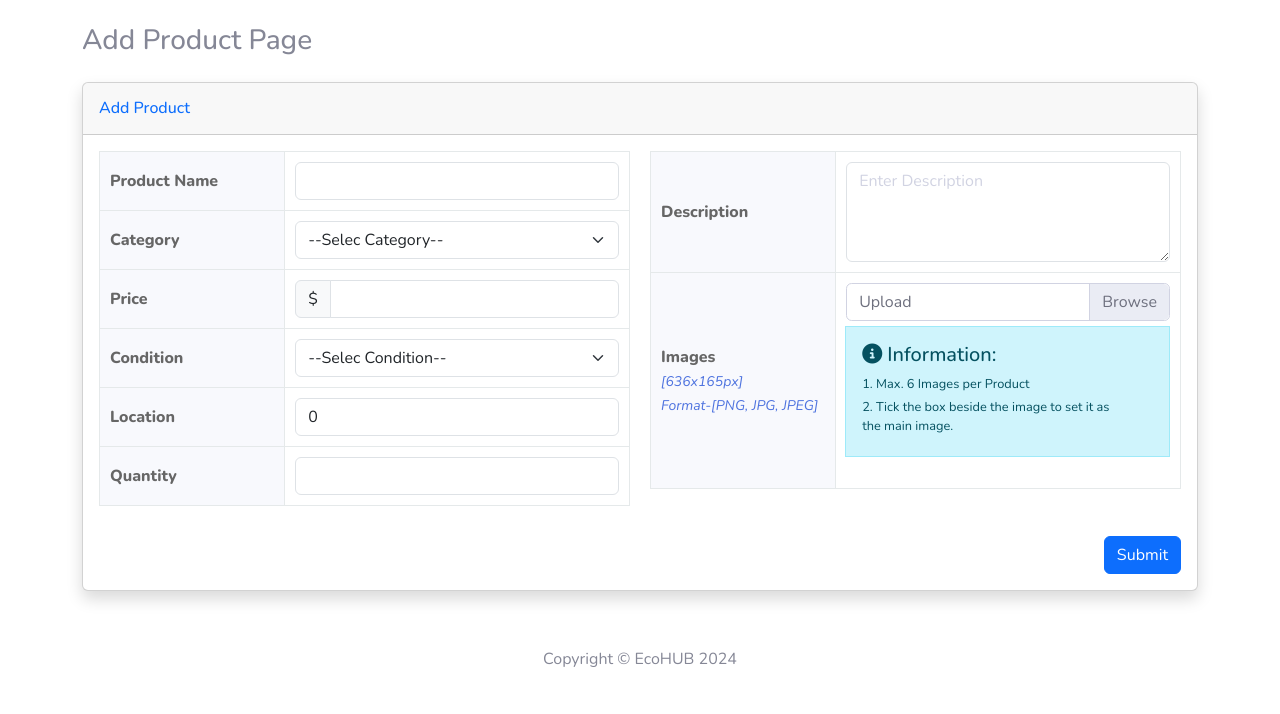
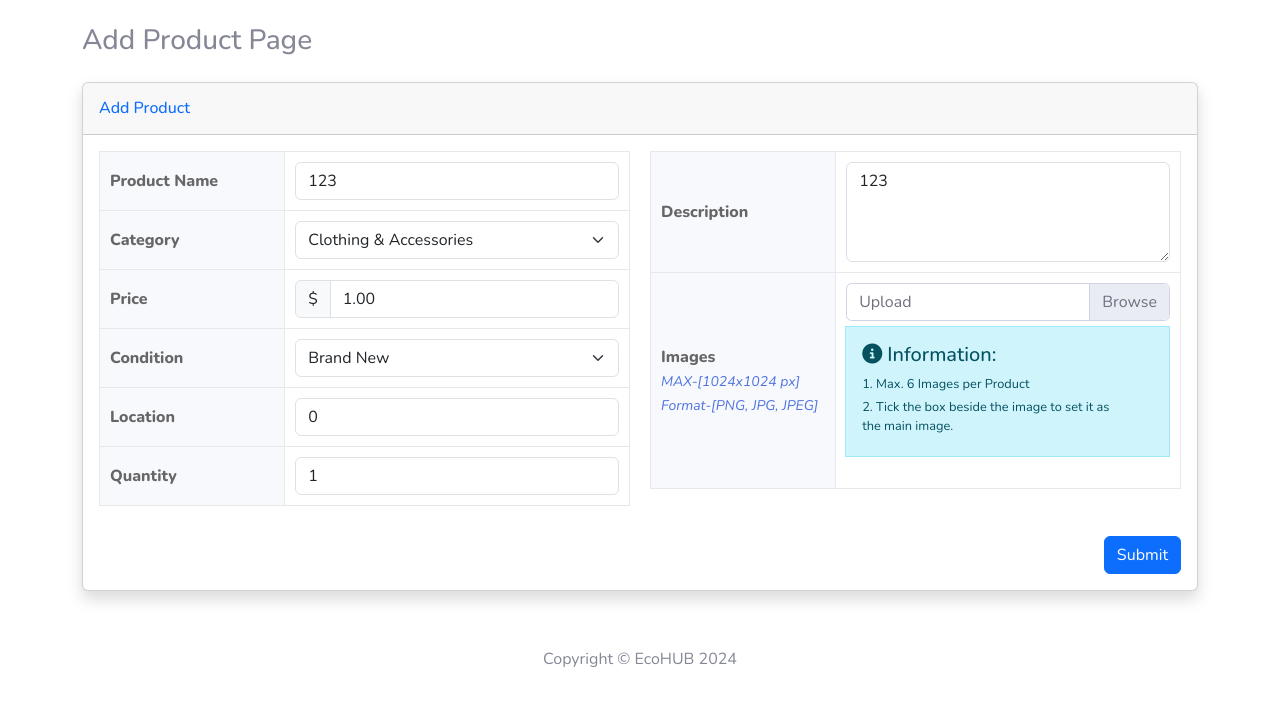
Before and after one commit to JiayangYing/CITS3403_PRO, a Flask app: page /manage_product/add in a window 1280 px wide. Shown: the part 86-800 px from the top of the page. Run offline with Flask 3, Linux system fonts and the light colour scheme; the visitor is signed in with stand-in values (Sample User, id 1); some libraries are stand-ins or nearby versions.

Commit message:
connect FE form value, minor fix BE
bug fix for the image upload.
form match with BE logic.

```diff
--- a/app/__init__.py
+++ b/app/__init__.py
@@ -17,10 +17,6 @@ def page_not_found(e):
 def create_app(config=Config):
     app = Flask(__name__)
     app.config.from_object(config)
-
-    app.config['MAX_CONTENT_LENGTH'] = 1024 * 1024
-    app.config['UPLOAD_EXTENSIONS'] = ['.jpg', '.png', '.JPEG']
-    app.config['UPLOAD_PATH'] = 'static/img/product_image'
 
     db.init_app(app)
     migrate.init_app(app, db)
--- a/app/forms.py
+++ b/app/forms.py
@@ -98,6 +98,13 @@ class ProductForm(FlaskForm):
 
     def set_form_data(self):
         self.location.data = current_user.postcode
+        # to delete later
+        self.product_name.data = '123'
+        self.price.data = 1
+        self.quantity.data = 1
+        self.condition.data = self.condition.choices[1][0]
+        self.category.data = self.category.choices[1][0]
+        self.description.data = '123'
 
 class EditProductForm(FlaskForm):
     id = int()
--- a/app/routes.py
+++ b/app/routes.py
@@ -196,7 +196,7 @@ def validate_images(images):
         if image_name != '':
             image_ext = os.path.splitext(image_name)[1]
             if image_ext not in current_app.config['UPLOAD_EXTENSIONS'] or \
-                    image_ext != validate_image(image_name.stream):
+                    image_ext != validate_image(image.stream):
                 return "%s is Invalid image"%image_name, 400
         return '', 204
 
@@ -222,12 +222,10 @@ def add_product():
         db.session.flush()
 
         images = request.files.getlist('file')
-        print(images)
         validate_images(images)
         for image in images:
             image_name = secure_filename(image.filename)
-            image.save(os.path.join(current_app.config['UPLOAD_PATH'], image_name))
-            print("added image to %s"%current_app.config['UPLOAD_PATH'])
+            image.save(os.path.join(main.root_path,current_app.config['UPLOAD_PATH'], image_name))
             db.session.add(Image(image_name = image_name, product_id = Product.id))
         db.session.commit()
         flash('Product added successfully!', 'success')
--- a/app/templates/manage_product/add_product.html
+++ b/app/templates/manage_product/add_product.html
@@ -2,7 +2,7 @@
     <div class="card-header py-3">
         <h6 class="m-0 font-weight-bold text-primary">Add Product</h6>
     </div>
-    <form id="addProductForm" class="card-body" action="/manage_product/add" method="POST">
+    <form id="addProductForm" class="card-body" action="/manage_product/add" method="POST" enctype="multipart/form-data">
         {{ form.hidden_tag() }}
         <div id="AlertModalDiv" class="hidden">
             {% include "/layout/alert_modal.html" %}
@@ -100,7 +100,7 @@
                         <span>
                             Images<br />
                             <small class="title-details">
-                                [636x165px]<br />
+                                MAX-[1024x1024 px]<br />
                                 Format-[PNG, JPG, JPEG]
                             </small>
                         </span>
@@ -108,7 +108,7 @@
                     <span class="standard-form-value">
                         <div class="input-group file-upload-group">
                             <div name="ManualUpload">
-                                <input type="file" class="custom-file-input" id="imageInput" accept="image/*" multiple>
+                                <input type="file" class="custom-file-input" id="imageInput" accept="image/*" name="file" multiple>
                                 <label class="custom-file-label" for="imageInput">Upload</label>
                             </div>
                             <div class="alert alert-info alert-dismissible">
--- a/config.py
+++ b/config.py
@@ -10,7 +10,7 @@ class Config:
     ORDER_LISTING_PER_PAGE = 2
     ELASTICSEARCH_URL = os.environ.get('ELASTICSEARCH_URL')
     MAX_CONTENT_LENGTH = 1024 * 1024
-    UPLOAD_EXTENSIONS = ['.jpg', '.png', '.JPEG']
+    UPLOAD_EXTENSIONS = ['.jpg', '.png', '.jpeg']
     UPLOAD_PATH = 'static/img/product_image'
 
 class DevelopmentConfig(Config):
```
